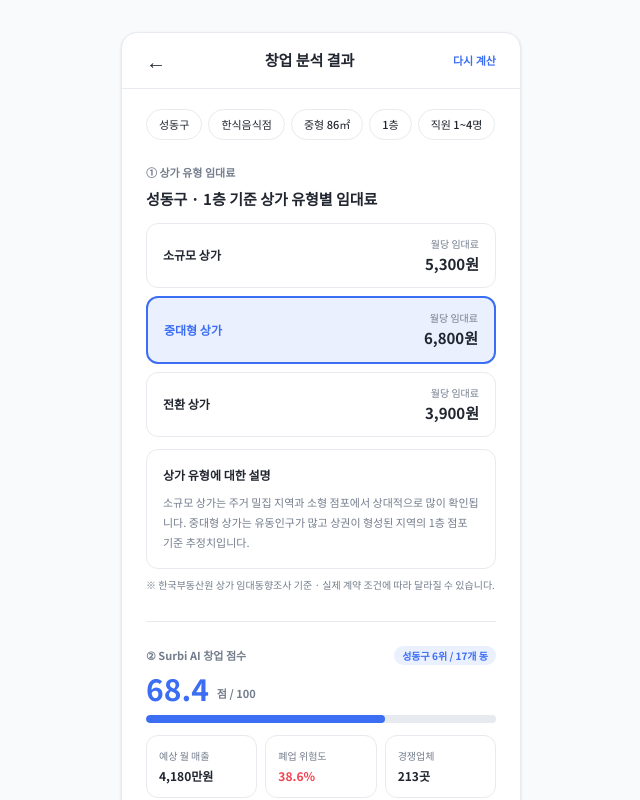
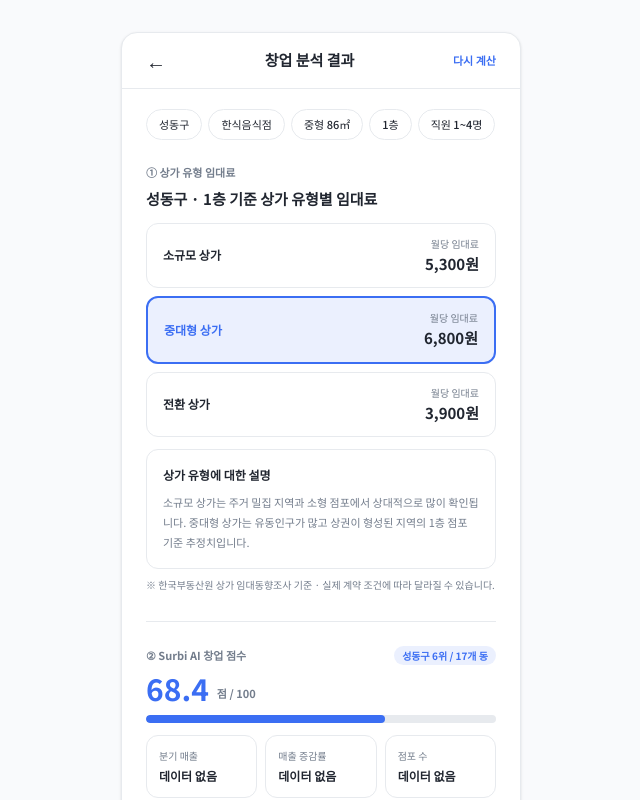
Before and after one commit to sagming40/surbi-web-v2, a React (Vite) app: page /wizard/result in a window 1280 px wide. Shown: the top 800 px of the page, without its empty margins (319-959 px from the left). Built offline with nearby package versions, Linux system fonts and the light colour scheme; no server answers.

Commit message:
feat: 04_창업계산 위저드 API 연동

```diff
--- a/src/pages/WizardPage/index.tsx
+++ b/src/pages/WizardPage/index.tsx
@@ -8,8 +8,8 @@ import { StoreSizeStep } from './StoreSizeStep';
 import { FloorStep } from './FloorStep';
 import { StaffStep } from './StaffStep';
 import { ReviewStep } from './ReviewStep';
-import { createWizardResult } from './wizard.api';
-import { createWizardResultRequest, getDistrictDisplayName } from './wizard.presenter';
+import { createStartupAnalysis } from './wizard.api';
+import { createStartupAnalysisRequest, getDistrictDisplayName } from './wizard.presenter';
 import type { WizardFloorOption, WizardStaffOption, WizardStoreSizeOption } from './wizard.types';
 
 type WizardStep = 1 | 2 | 3 | 4 | 5 | 6;
@@ -60,8 +60,8 @@ export default function WizardPage() {
     setIsSubmitting(true);
     setSubmitError('');
     try {
-      const request = createWizardResultRequest(region, category.categoryCode, storeSize, floor, staffRange, works15Hours);
-      const result = await createWizardResult(request);
+      const request = createStartupAnalysisRequest(region, category.categoryCode, storeSize, floor, staffRange, works15Hours);
+      const result = await createStartupAnalysis(request);
       // WizardResultPage가 API 응답을 연결할 때 사용할 수 있도록 결과를 라우트 상태에 보관한다.
       navigate('/wizard/result', { state: { wizardResult: result } });
     } catch {
--- a/src/pages/WizardPage/wizard.api.ts
+++ b/src/pages/WizardPage/wizard.api.ts
@@ -1,7 +1,8 @@
 import type { CategoryCode, CategoryListResponse, DistrictGeoListResponse, WizardResultRequest, WizardResultResponse } from '@/shared/types';
 
-import { mockCategoryListResponse, mockDistrictGeoListResponse, mockFloorResponse, mockStaffingResponse, mockStoreSizeResponse, mockWizardResultResponse } from './wizard.mock';
+import { mockDistrictGeoListResponse, mockFloorResponse, mockStaffingResponse, mockStoreSizeResponse, mockWizardResultResponse } from './wizard.mock';
 import type { WizardFloorResponse, WizardStaffingResponse, WizardStoreSizeResponse } from './wizard.types';
+import type { StartupAnalysisResponse } from './wizard.types';
 
 /**
  * GET /api/geo/districts
@@ -22,15 +23,36 @@ export async function getDistricts(): Promise<DistrictGeoListResponse> {
 
 /** GET /api/meta/categories — 위저드 2단계의 업종 목록 조회 */
 export async function getCategories(): Promise<CategoryListResponse> {
-  // ── 실제 백엔드 연결 시 아래 mock 두 줄을 지우고 이 블록을 사용한다. ──
-  // const response = await fetch('/api/meta/categories');
-  // if (!response.ok) throw new Error('업종 목록을 불러오지 못했습니다.');
-  // return response.json() as Promise<CategoryListResponse>;
+  const response = await fetch('/api/v1/bootstrap');
 
-  await new Promise((resolve) => window.setTimeout(resolve, 180));
-  return mockCategoryListResponse;
+  if (!response.ok) {
+    throw new Error('업종 목록을 불러오지 못했습니다.');
+  }
+
+  const data = await response.json() as {
+    industries: Array<{
+      code: string;
+      name: string;
+    }>;
+  };
+
+  const foodCategories = data.industries
+    .filter((industry) => industry.code.startsWith('CS100'))
+    .map((industry) => ({
+      categoryCode: industry.code,
+      categoryName: industry.name,
+    }));
+
+  return {
+    categories: [
+      {
+        groupCode: 'CS1',
+        groupName: '외식업',
+        items: foodCategories,
+      },
+    ],
+  };
 }
-
 /**
  * GET /api/meta/store-sizes?categoryCode=
  *
@@ -85,3 +107,21 @@ export async function createWizardResult(request: WizardResultRequest): Promise<
   void request;
   return mockWizardResultResponse;
 }
+
+export async function createStartupAnalysis(
+  request: unknown,
+): Promise<StartupAnalysisResponse> {
+  const response = await fetch('/api/v1/startup-analysis', {
+    method: 'POST',
+    headers: {
+      'Content-Type': 'application/json',
+    },
+    body: JSON.stringify(request),
+  });
+
+  if (!response.ok) {
+    throw new Error('창업 분석 결과를 불러오지 못했습니다.');
+  }
+
+  return response.json() as Promise<StartupAnalysisResponse>;
+}
--- a/src/pages/WizardPage/wizard.presenter.ts
+++ b/src/pages/WizardPage/wizard.presenter.ts
@@ -39,3 +39,40 @@ export function createWizardResultRequest(
     staff15hPlusCount: works15Hours ? staffCount : 0,
   };
 }
+
+export function createStartupAnalysisRequest(
+  region: DistrictGeo,
+  categoryCode: string,
+  storeSize: WizardStoreSizeOption,
+  floor: WizardFloorOption,
+  staff: WizardStaffOption,
+  works15Hours: boolean,
+) {
+  const staffCountByRange = {
+    none: 0,
+    oneToFour: 2,
+    fivePlus: 5,
+  } as const;
+
+  const floorByCode = {
+    basement: -1,
+    ground: 1,
+    upper: 2,
+  } as const;
+
+  return {
+    area: {
+      unit: 'GU',
+      code: region.guCode,
+    },
+    industry_code: categoryCode,
+    store: {
+      size_m2: storeSize.areaM2,
+      floor: floorByCode[floor.code],
+    },
+    employment: {
+      employee_count: staffCountByRange[staff.code],
+      weekly_hours_ge_15: works15Hours,
+    },
+  };
+}
--- a/src/pages/WizardPage/wizard.types.ts
+++ b/src/pages/WizardPage/wizard.types.ts
@@ -40,3 +40,36 @@ export interface WizardStaffingResponse {
   minimumMonthlyHours: number;
   staffOptions: WizardStaffOption[];
 }
+
+export interface StartupAnalysisResponse {
+  status: string;
+  market_context: {
+    available: boolean;
+    overview: {
+      sales: {
+        amount: number | null;
+        previous_amount: number | null;
+        change_rate: number | null;
+        rank: number | null;
+        rank_total: number | null;
+      } | null;
+      store_count: {
+        value: number | null;
+        available: boolean;
+      } | null;
+      peak_sales_time: {
+        from_hour: number | null;
+        to_hour: number | null;
+      } | null;
+    } | null;
+  };
+  rent: {
+    available: boolean;
+    value: number | null;
+  };
+  support_policies: {
+    available: boolean;
+    items: string[] | null;
+  };
+  missing_capabilities: string[];
+}
--- a/src/pages/WizardResultPage/index.tsx
+++ b/src/pages/WizardResultPage/index.tsx
@@ -1,4 +1,5 @@
-import { useNavigate } from 'react-router-dom';
+import { useLocation, useNavigate } from 'react-router-dom';
+import type { StartupAnalysisResponse } from '../WizardPage/wizard.types';
 import { Badge } from '@/shared/ui/Badge';
 import { Button } from '@/shared/ui/Button';
 import { Chip } from '@/shared/ui/Chip';
@@ -20,6 +21,17 @@ const policies = [
 
 export default function WizardResultPage() {
   const navigate = useNavigate();
+  const location = useLocation();
+
+  const wizardResult = (
+    location.state as { wizardResult?: StartupAnalysisResponse } | null
+  )?.wizardResult;
+
+  const overview = wizardResult?.market_context.overview;
+
+  const salesAmount = overview?.sales?.amount;
+  const salesChangeRate = overview?.sales?.change_rate;
+  const storeCount = overview?.store_count?.value;
 
   return (
     <main className="min-h-screen bg-surface font-sans text-text sm:py-8">
@@ -73,9 +85,23 @@ export default function WizardResultPage() {
               <div className="h-full w-[68.4%] rounded-full bg-blue" />
             </div>
             <div className="mt-3 grid grid-cols-3 gap-2">
-              <Metric label="예상 월 매출" value="4,180만원" />
-              <Metric label="폐업 위험도" value="38.6%" warning />
-              <Metric label="경쟁업체" value="213곳" />
+              <Metric
+                label="분기 매출"
+                value={salesAmount ? `${salesAmount.toLocaleString()}원` : '데이터 없음'}
+              />
+
+              <Metric
+                label="매출 증감률"
+                value={salesChangeRate !== null && salesChangeRate !== undefined
+                  ? `${salesChangeRate}%`
+                  : '데이터 없음'
+                }
+              />
+
+              <Metric
+                label="점포 수"
+                value={storeCount ? `${storeCount.toLocaleString()}곳` : '데이터 없음'}
+              />
             </div>
             <p className="mt-3 text-label leading-4 text-sub">※ AI 모델 예측값이며, 실제 매출이나 폐업 여부를 보장하지 않습니다.</p>
           </section>
--- a/vite.config.ts
+++ b/vite.config.ts
@@ -12,5 +12,11 @@ export default defineConfig({
   },
   server: {
     port: 5000,
+    proxy: {
+      '/api': {
+        target: 'http://localhost:8000',
+        changeOrigin: true,
+      },
+    },
   },
 })
```
Also changed, not shown: 1 other file (tests, documents, lock files or other folders).
